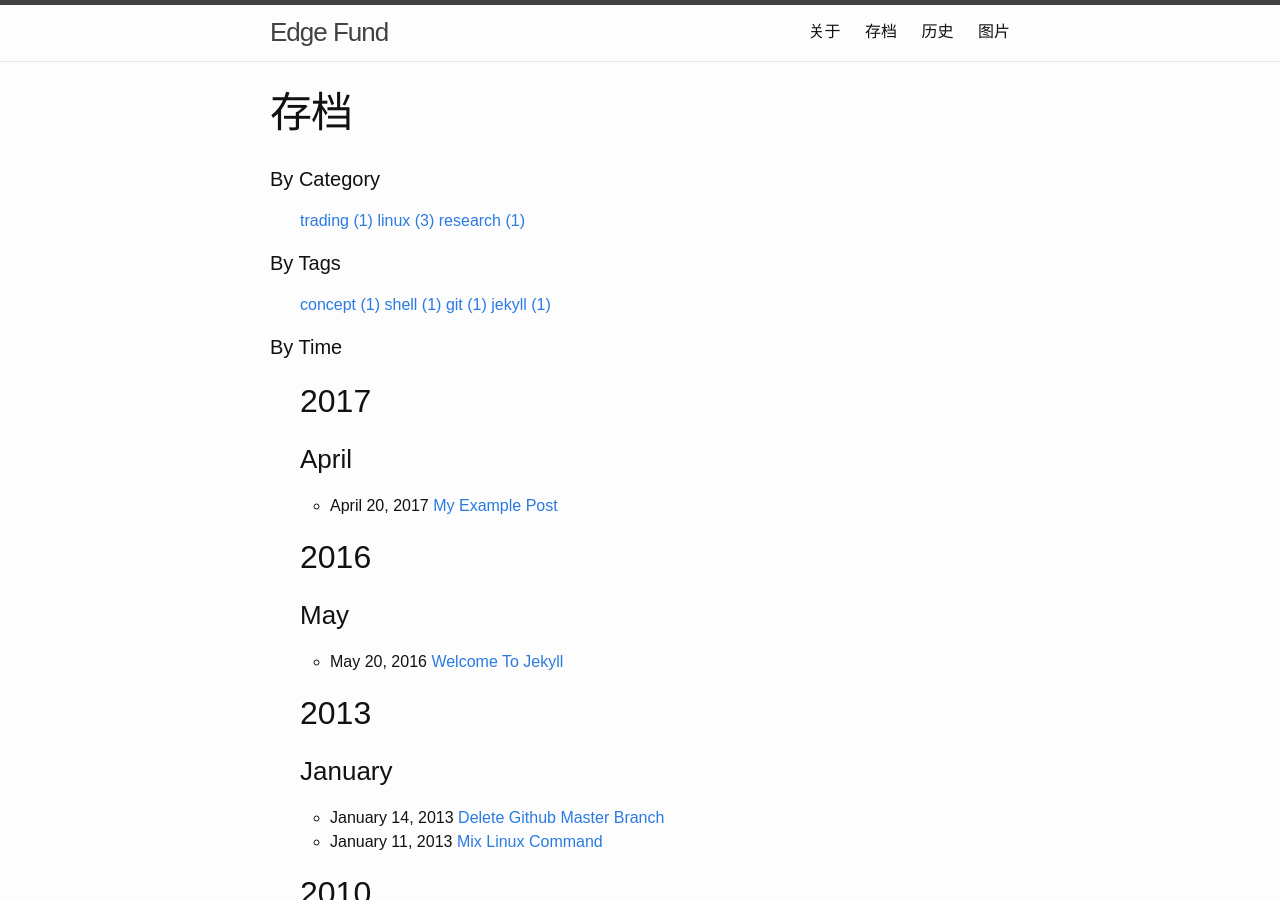
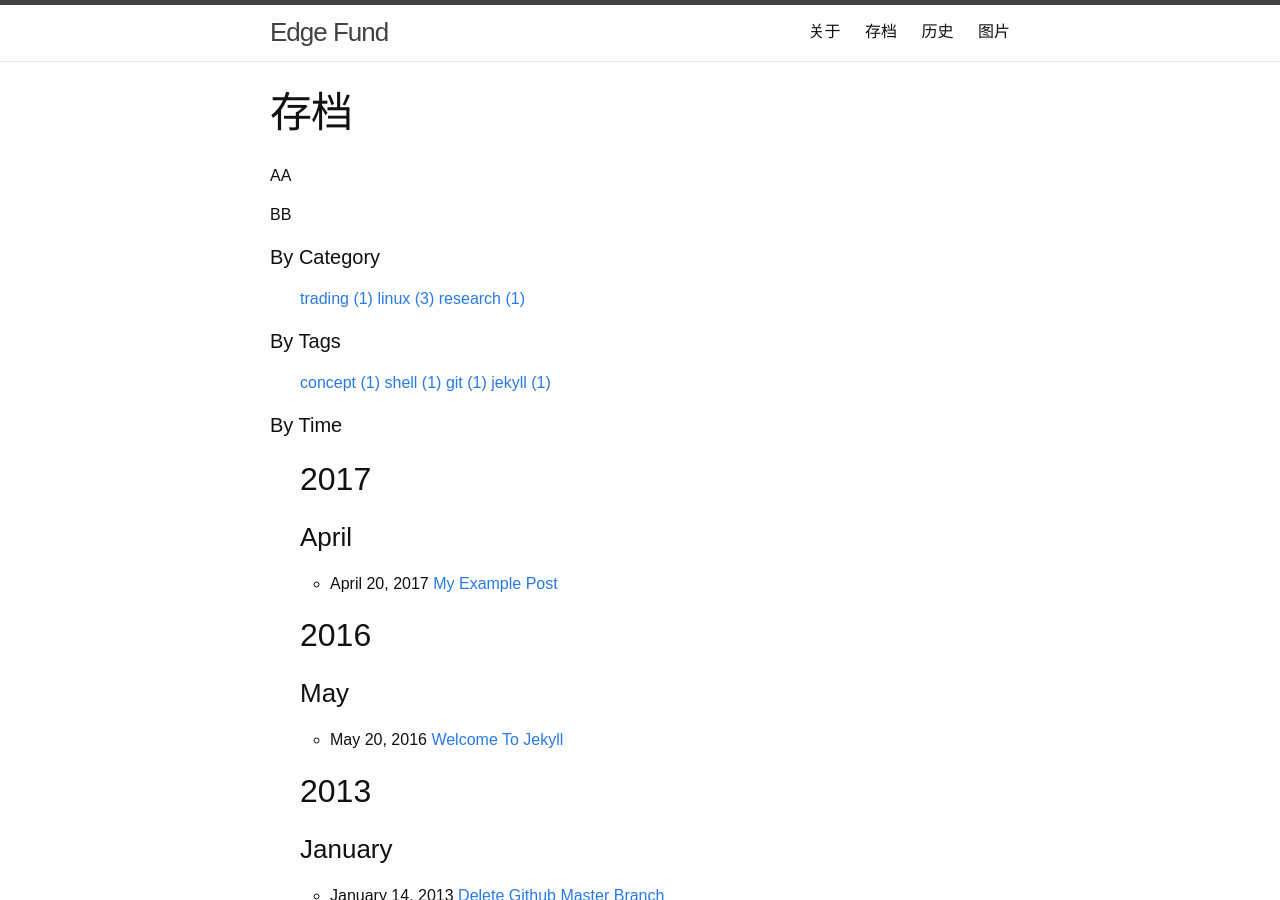
Before and after one commit to ICTime/minima, a Jekyll site: the page built from archive.md, in a window 1280 px wide and 900 px high. Built offline with Jekyll 4.4.1, drawn with Linux system fonts in a browser that asks for light colours.

```diff
--- a/archive.md
+++ b/archive.md
@@ -3,6 +3,11 @@ layout: page
 title: 存档
 permalink: /archive/
 ---
+AA
+{{ BASE_PATH| relative_url  }}
+{{baseurl}}
+BB
+
 <h1 class="page-heading">By Category</h1>
 <ul class="tag_box inline">
   {% assign categories_list = site.categories %}
@@ -82,9 +87,9 @@ permalink: /archive/
     {% if node.title != null %}
       {% if group == null or group == node.group %}
         {% if page.url == node.url %}
-        <li class="active"><a href="{{ BASE_PATH }}{{node.url}}" class="active">{{node.title}}</a></li>
+        <li class="active"><a href="{{ BASE_PATH| relative_url  }}{{node.url}}" class="active">{{node.title}}</a></li>
         {% else %}
-        <li><a href="{{ BASE_PATH }}{{node.url}}">{{node.title}}</a></li>
+        <li><a href="{{ BASE_PATH | relative_url }} {{node.url}}">{{node.title}}</a></li>
         {% endif %}
       {% endif %}
     {% endif %}
@@ -101,9 +106,11 @@ permalink: /archive/
     {% if node.title != null %}
       {% if group == null or group == node.group %}
         {% if page.url == node.url %}
-        <li class="active"><a href="{{ BASE_PATH }}{{node.url}}" class="active">{{node.title}}</a></li>
+        <li class="post-link" ><a href="{{ node.url }}">{{node.title}}</a></li>
         {% else %}
-        <li><a href="{{ BASE_PATH }}{{node.url}}">{{node.title}}</a></li>
+        <h4 >
+        <li><a class="post-link" href="{{node.url}}" >{{node.title}}</a></li>
+        </h4 >
         {% endif %}
       {% endif %}
     {% endif %}
```
